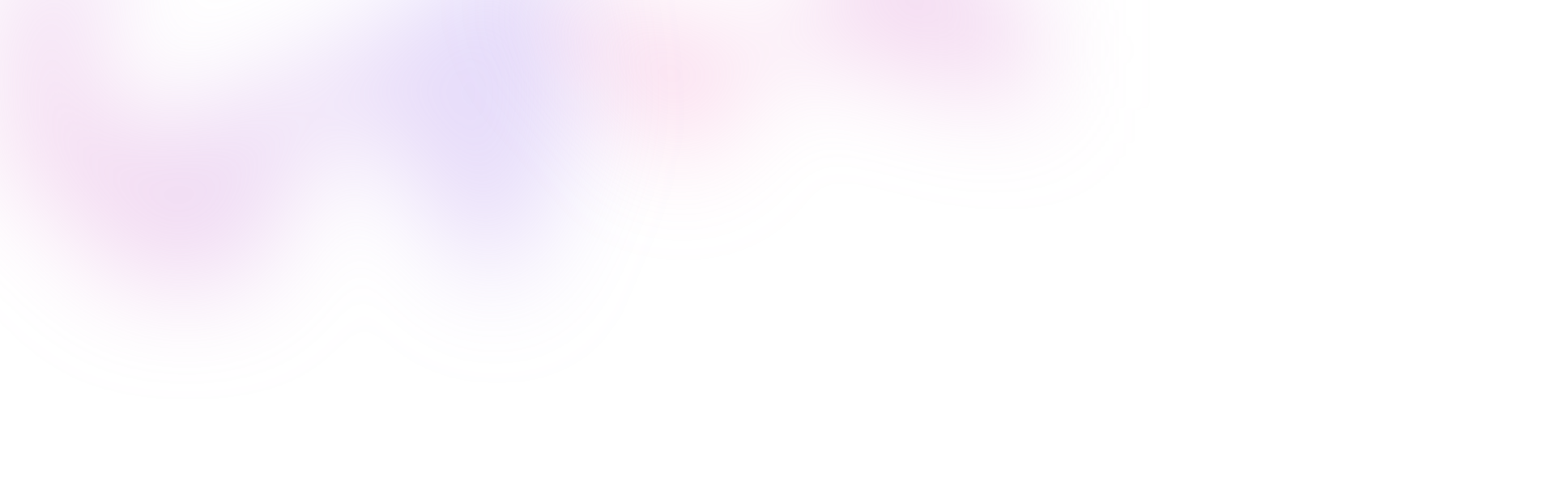
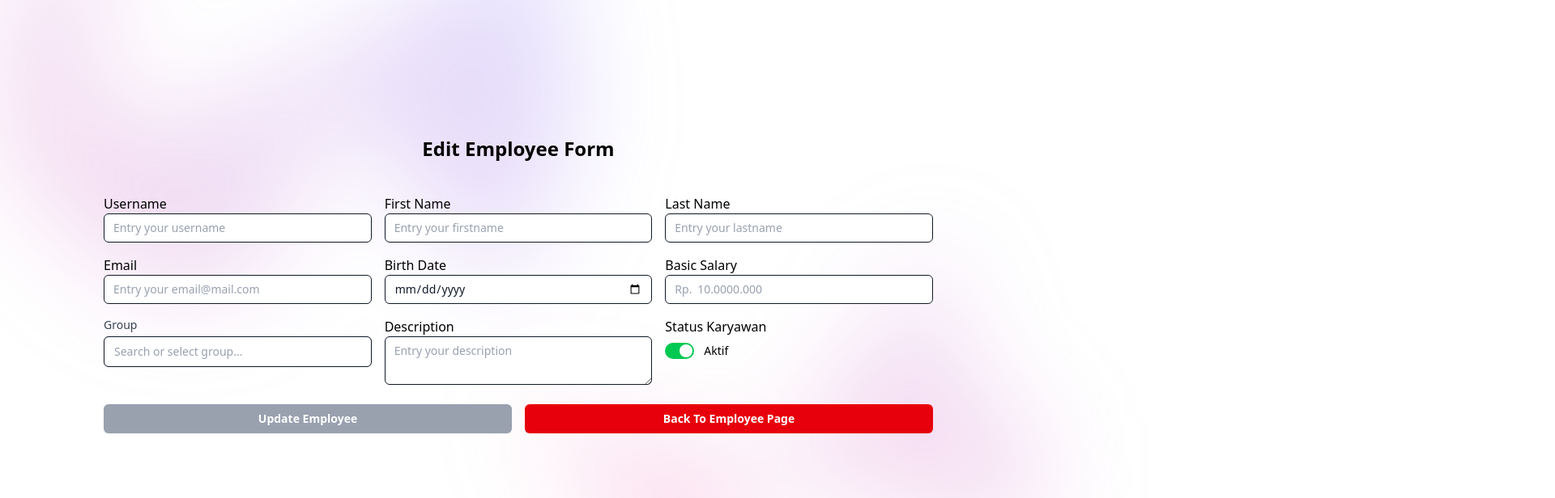
Before and after one commit to Happid/angular-technical-employee, an Angular app: page /employee/1 in a window 1280 px wide. Shown: the top 616 px of the page at 81% size, 1920 px wide, since content can reach past the window. Built offline with nearby package versions, Linux system fonts and the light colour scheme; sample sign-in values are in the browser's storage.

Commit message:
feat: edit form completed

```diff
--- a/src/app/app.routes.ts
+++ b/src/app/app.routes.ts
@@ -3,7 +3,6 @@ import { Login } from './pages/login/login';
 import { Employee } from './pages/employee/employee';
 import { AuthGuard } from './guards/auth.guard';
 import { AddEmployee } from './pages/employee/add-employee/add-employee';
-import { DetailEmployee } from './pages/employee/detail-employee/detail-employee';
 
 export const routes: Routes = [
     { path: "", redirectTo: "login", pathMatch: "full" },
@@ -20,7 +19,7 @@ export const routes: Routes = [
     },
     {
         path: "employee/:id",
-        component: DetailEmployee,
+        component: AddEmployee,
         canActivate: [AuthGuard]
     },
     { path: "**", redirectTo: "login" }
--- a/src/app/pages/employee/add-employee/add-employee.html
+++ b/src/app/pages/employee/add-employee/add-employee.html
@@ -1,10 +1,13 @@
-<h1 class="text-center font-bold text-2xl py-10">Add Employee Form</h1>
+<h1 class="text-center font-bold text-2xl py-10 md:mt-30">
+  {{ isEditMode ? "Edit Employee Form" : "Add Employee Form" }}
+</h1>
+
 <form [formGroup]="employeeForm" (ngSubmit)="onSubmit()">
 
   <div class="grid grid-cols-1 md:grid-cols-3 gap-4">
     <div>
       <label>Username</label><br />
-      <input type="text" formControlName="username" required [minlength]="3" placeholder="Entry your username"
+      <input type="text" formControlName="username" required [minlength]="3" maxlength="25" placeholder="Entry your username"
       [ngClass]="employeeForm.get('username')?.touched && employeeForm.get('username')?.invalid ? 'outline-red-600' : ''"/>
       <app-form-error
         [control]="employeeForm.get('username')">
@@ -13,7 +16,7 @@
 
     <div>
       <label>First Name</label><br />
-      <input type="text" formControlName="firstName" required [minlength]="3" placeholder="Entry your firstname"
+      <input type="text" formControlName="firstName" required [minlength]="3" maxlength="25" placeholder="Entry your firstname"
       [ngClass]="employeeForm.get('firstName')?.touched && employeeForm.get('firstName')?.invalid ? 'outline-red-600' : ''"/>
       <app-form-error
         [control]="employeeForm.get('firstName')">
@@ -22,7 +25,7 @@
 
     <div>
       <label>Last Name</label><br />
-      <input type="text" formControlName="lastName" required [minlength]="3" placeholder="Entry your lastname"
+      <input type="text" formControlName="lastName" required [minlength]="3" maxlength="25" placeholder="Entry your lastname"
       [ngClass]="employeeForm.get('lastName')?.touched && employeeForm.get('lastName')?.invalid ? 'outline-red-600' : ''"/>
       <app-form-error
         [control]="employeeForm.get('lastName')">
@@ -31,7 +34,7 @@
 
     <div>
       <label>Email</label><br />
-      <input type="email" formControlName="email" required [minlength]="3" placeholder="Entry your email@mail.com"
+      <input type="email" formControlName="email" required [minlength]="3" maxlength="30" placeholder="Entry your email@mail.com"
       [ngClass]="employeeForm.get('email')?.touched && employeeForm.get('email')?.invalid ? 'outline-red-600' : ''"/>
       <app-form-error
         [control]="employeeForm.get('email')">
@@ -67,7 +70,7 @@
           formControlName="basicSalary"
           required
           minlength="3"
-          maxlength="25">
+          maxlength="17">
       </div>
       <app-form-error
         [control]="employeeForm.get('basicSalary')">
@@ -159,7 +162,7 @@
     [ngClass]="disabledBtn ? 'cursor-not-allowed bg-gray-400' : 'cursor-pointer bg-purple-600'"
     type="submit"
     [disabled]="disabledBtn">
-      Save
+      {{ isEditMode ? "Update Employee" : "Create Employee" }}
     </button>
     <button class="cursor-pointer bg-red-600" type="button" (click)="onCancel()">Back To Employee Page</button>
   </div>
--- a/src/app/pages/employee/add-employee/add-employee.ts
+++ b/src/app/pages/employee/add-employee/add-employee.ts
@@ -1,12 +1,13 @@
 import { Component, OnInit } from '@angular/core';
 import { FormBuilder, FormGroup, FormsModule, ReactiveFormsModule, Validators } from '@angular/forms';
-import { Router } from '@angular/router';
+import { ActivatedRoute, Router } from '@angular/router';
 import { v4 as uuidv4 } from 'uuid';
 import { EmployeeService } from '../../../services/employee-service';
 import { ToastrService } from 'ngx-toastr';
 import { NgClass } from '@angular/common';
 import { FormError, maxDateToday } from '../../../components/form-error/form-error';
 import { ThousandSeparatorDirective } from '../../../directive/ThousandSeparatorDirective';
+import { IListEmployee } from '../../../models/employee.model';
 
 @Component({
   selector: 'app-add-employee',
@@ -16,6 +17,7 @@ import { ThousandSeparatorDirective } from '../../../directive/ThousandSeparator
 })
 export class AddEmployee implements OnInit{
 
+  employee?: IListEmployee;
   employeeForm!: FormGroup;
   today: string = new Date().toISOString().split('T')[0];
 
@@ -33,17 +35,36 @@ export class AddEmployee implements OnInit{
   ];
   open = false;
   filteredGroups: string[] = [...this.groups];
+  isEditMode: boolean = false;
+  employeeId: string | null = null;
+  queryParams: any;
 
   constructor(
     private fb: FormBuilder,
     private router: Router,
     private employeeService: EmployeeService,
-    private toastr: ToastrService
+    private toastr: ToastrService,
+    private route: ActivatedRoute,
   ) {}
 
   ngOnInit(): void {
+    this.initForm();
     this.filteredGroups = this.groups;
 
+    const id = this.route.snapshot.paramMap.get('id');
+    this.queryParams = this.route.snapshot.queryParams;
+    if (id) {
+      this.isEditMode = true;
+      this.employeeId = id;
+      this.loadEmployee(id);
+    }
+  }
+
+  formatCurrency(value: string): string {
+    return value.replace(/\B(?=(\d{3})+(?!\d))/g, '.');
+  }
+
+  initForm(){
     this.employeeForm = this.fb.group({
       username: ['', [Validators.required, Validators.minLength(3)]],
       firstName: ['', [Validators.required, Validators.minLength(3)]],
@@ -54,6 +75,25 @@ export class AddEmployee implements OnInit{
       status: [true, Validators.required],
       group: ['', Validators.required],
       description: ['', [Validators.required, Validators.minLength(3)]],
+    });
+  }
+
+  loadEmployee(id: string): void {
+    this.employeeService.getEmployees().subscribe(res => {
+      const emp = res.employee.find(e => e.id === id);
+      if (!emp) return;
+
+      this.employeeForm.patchValue({
+        username: emp.username,
+        firstName: emp.firstName,
+        lastName: emp.lastName,
+        email: emp.email,
+        birthDate: emp.birthDate.split('T')[0],
+        basicSalary: this.formatCurrency(emp.basicSalary.toString()),
+        status: emp.status === 'ACTIVE',
+        group: emp.group,
+        description: emp.description,
+      });
     });
   }
 
@@ -79,17 +119,48 @@ export class AddEmployee implements OnInit{
     const newEmployee = {
       id: uuidv4(),
       ...this.employeeForm.value,
-      status: this.employeeForm.status ? 'ACTIVE' : 'INACTIVE',
+      status: this.employeeForm.get('status')?.value ? 'ACTIVE' : 'INACTIVE',
       createdAt: new Date().toISOString()
     };
 
-    this.employeeService.addEmployee(newEmployee);
+    if (this.isEditMode) {
+      this.updateEmployee(newEmployee);
+    } else {
+      this.addEmployee(newEmployee);
+    }
+  }
+
+  updateEmployee(data: any): void {
+    const rawSalary = this.employeeForm.value.basicSalary.replace(/\./g, '');
+    const payload: IListEmployee = {
+      ...data,
+      id: this.employeeId,
+      status: this.employeeForm.get('status')?.value ? 'ACTIVE' : 'INACTIVE',
+      createdAt: this.employee?.createdAt ?? new Date().toISOString(),
+      basicSalary: Number(rawSalary)
+    };
+
+    this.employeeService.updateEmployee(payload);
+    this.toastr.success('Data Karyawan Berhasil Diperbarui', 'Sukses');
+    this.router.navigate(['/employee'], {
+      queryParams: this.queryParams
+    });
+  }
+
+  addEmployee(data: any){
+    this.employeeService.addEmployee(data);
     this.toastr.success('Data Karyawan Berhasil Ditambah', 'Suksess');
     this.router.navigate(['/employee']);
   }
 
   onCancel(): void {
-    this.router.navigate(['/employee']);
+    if(this.isEditMode){
+      this.router.navigate(['/employee'], {
+        queryParams: this.queryParams
+      });
+    }else{
+      this.router.navigate(['/employee']);
+    }
   }
 
   get disabledBtn(){
--- a/src/app/pages/employee/detail-employee/detail-employee.html
+++ /dev/null
@@ -1,33 +0,0 @@
-@if (employee) {
-
-  <h3>Employee Detail</h3>
-
-  <p><strong>Username:</strong> {{ employee.username }}</p>
-
-  <p>
-    <strong>Name:</strong>
-    {{ employee.firstName }} {{ employee.lastName }}
-  </p>
-
-  <p><strong>Email:</strong> {{ employee.email }}</p>
-
-  <p>
-    <strong>Birth Date:</strong>
-    {{ employee.birthDate | date:'dd-MM-yyyy' }}
-  </p>
-
-  <p>
-    <strong>Basic Salary:</strong>
-    {{ employee.basicSalary | currency:'IDR':'symbol':'1.2-2' }}
-  </p>
-
-  <p><strong>Status:</strong> {{ employee.status }}</p>
-
-  <p><strong>Group:</strong> {{ employee.group }}</p>
-
-  <p><strong>Description:</strong> {{ employee.description }}</p>
-
-  <br />
-
-  <button (click)="goBack()">OK</button>
-}
--- a/src/app/pages/employee/employee.html
+++ b/src/app/pages/employee/employee.html
@@ -65,15 +65,14 @@
              @for (emp of pagedEmployees; track emp.id) {
               <tr class="border-b">
                 <td class="flex items-center">
-                  <!-- status -->
-                  <div class="w-2 h-2 rounded-full mr-1"
+                  <div class="w-2 h-2 rounded-full mr-1 shrink-0"
                   [ngClass]="emp.status === 'ACTIVE' ? 'bg-green-500' : 'bg-red-500'"></div>
                   {{ emp.firstName }}
                 </td>
                 <td>{{ emp.lastName }}</td>
                 <td>{{ emp.email }}</td>
                 <td>{{ emp.group }}</td>
-                <td>{{ emp.basicSalary | currency:'Rp. ':'symbol':'1.0' }}</td>
+                <td class="text-nowrap">{{ emp.basicSalary | currency:'Rp. ':'symbol':'1.0' }}</td>
                 <td class="flex space-x-2">
                   <button
                   class="cursor-pointer bg-yellow-500"
--- a/src/app/services/employee-service.ts
+++ b/src/app/services/employee-service.ts
@@ -43,4 +43,23 @@ export class EmployeeService {
     localStorage.setItem('employee', JSON.stringify(data));
   }
 
+  updateEmployee(updatedEmployee: IListEmployee): void {
+    const localData = localStorage.getItem('employee');
+    const employees: IListEmployee[] = localData ? JSON.parse(localData) : [];
+
+    const index = employees.findIndex(emp => emp.id === updatedEmployee.id);
+
+    if (index === -1) {
+      return;
+    }
+
+    employees[index] = {
+      ...employees[index],
+      ...updatedEmployee,
+      id: employees[index].id
+    };
+
+    localStorage.setItem('employee', JSON.stringify(employees));
+  }
+
 }
```
Also changed, not shown: src/app/pages/employee/detail-employee/detail-employee.ts (deleted, +0 -41 lines), src/app/pages/employee/detail-employee/detail-employee.css (deleted), 1 other file (tests, documents, lock files or other folders).
